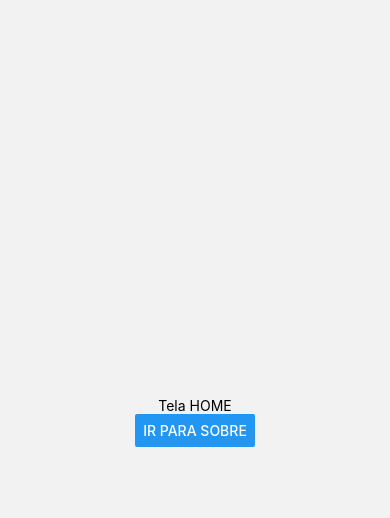
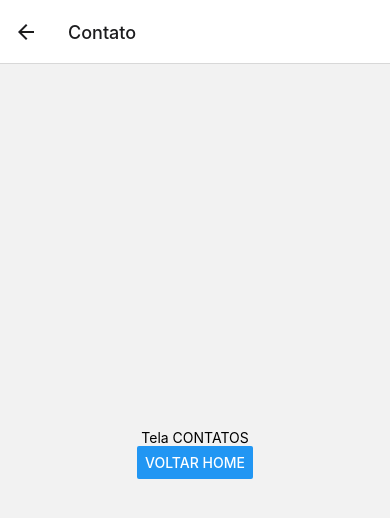
Before and after one commit to cicerogusta/NavigationApp, a React Native app: screen /Contato in a window 390 px wide. Shown: the top 518 px of the page. Built offline with nearby package versions, Linux system fonts and the light colour scheme.

Commit message:
evoluindo navegações

```diff
--- a/App.js
+++ b/App.js
@@ -3,6 +3,7 @@ import { NavigationContainer } from "@react-navigation/native";
 import { createNativeStackNavigator } from "@react-navigation/native-stack";
 import Home from "./src/pages/Home";
 import Sobre from "./src/pages/Sobre";
+import Contato from "./src/pages/Contato";
 
 const Stack = createNativeStackNavigator()
 
@@ -25,6 +26,12 @@ export default function App(){
 
         />
 
+      <Stack.Screen
+        name="Contato"
+        component={Contato}
+
+        />
+
       </Stack.Navigator>
     </NavigationContainer>
   )
--- /dev/null
+++ b/src/pages/Contato/index.js
@@ -0,0 +1,26 @@
+import { useNavigation, StackActions } from "@react-navigation/native";
+import React, { useLayoutEffect } from "react";
+import { StyleSheet, View, Text, Button } from "react-native";
+export default function Contato(){
+    const navigation = useNavigation()
+
+    function handleHome(){
+        navigation.dispatch(StackActions.popToTop())
+
+    }
+
+    return(
+        <View style={styles.container}>
+            <Text>Tela CONTATOS</Text>
+            <Button title="VOLTAR HOME" onPress={handleHome}/>
+        </View>
+    )
+}
+
+const styles = StyleSheet.create({
+    container:{
+        flex:1,
+        justifyContent:'center',
+        alignItems:'center'
+    }
+})
--- a/src/pages/Home/index.js
+++ b/src/pages/Home/index.js
@@ -4,10 +4,15 @@ import { useNavigation } from "@react-navigation/native";
 
 export default function Home(){
     const navigation = useNavigation()
+
+    function navegaSobre(){
+        navigation.navigate('Sobre', {nome: 'Cícero', email: 'cicero@teste.com'})
+
+    }
     return(
         <View style={styles.container}>
             <Text>Tela HOME</Text>
-            <Button title="Ir para Sobre" onPress={()=> navigation.navigate('Sobre')}/>
+            <Button title="Ir para Sobre" onPress={navegaSobre }/>
         </View>
     )
 }
--- a/src/pages/Sobre/index.js
+++ b/src/pages/Sobre/index.js
@@ -1,10 +1,27 @@
-import React from "react";
-import { StyleSheet, View, Text } from "react-native";
+import React, { useLayoutEffect } from "react";
+import { StyleSheet, View, Text, Button } from "react-native";
+import { useNavigation, useRoute } from "@react-navigation/native";
+export default function Sobre(){
+    const route = useRoute()
+    const navigation = useNavigation()
 
-export default function Sobre(){
+    useLayoutEffect(()=>{
+        navigation.setOptions({
+            title:route.params?.nome === '' ? 'Página Sobre' : route.params?.nome
+        })
+
+    }, [navigation])
     return(
         <View style={styles.container}>
             <Text>Tela SOBRE</Text>
+            <Text>{route.params?.email}</Text>
+            <Text>{route.params?.nome}</Text>
+            <Button title="TELA CONTATOS" onPress={()=>{
+                navigation.navigate('Contato')
+            }}/>
+            <Button title="Voltar tela" onPress={()=>{
+                navigation.goBack()
+            }}/>
         </View>
     )
 }
```
